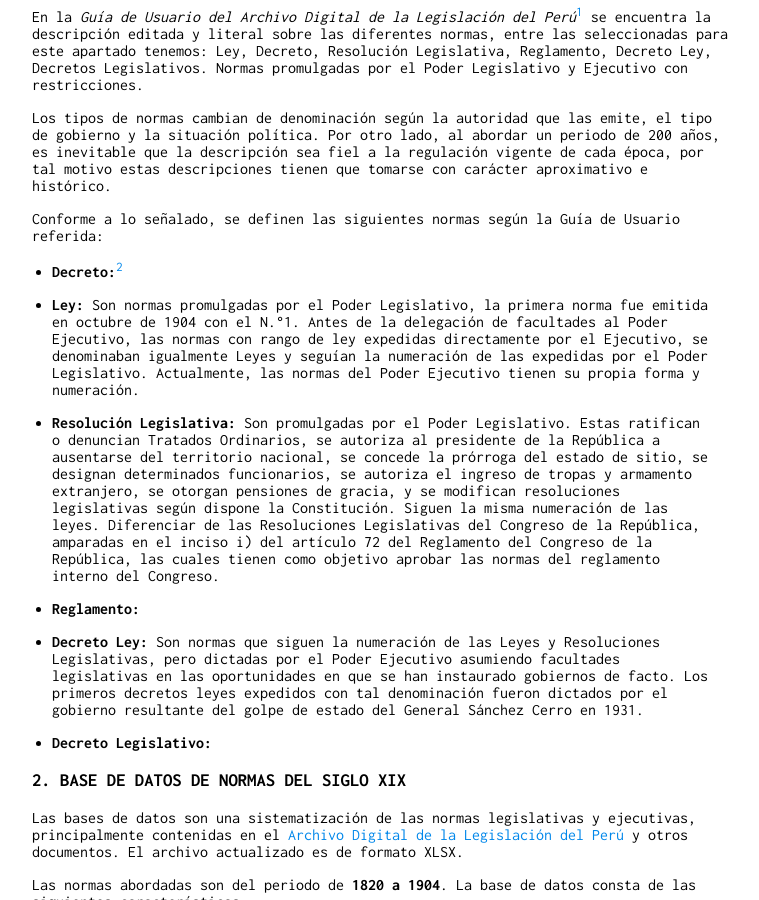
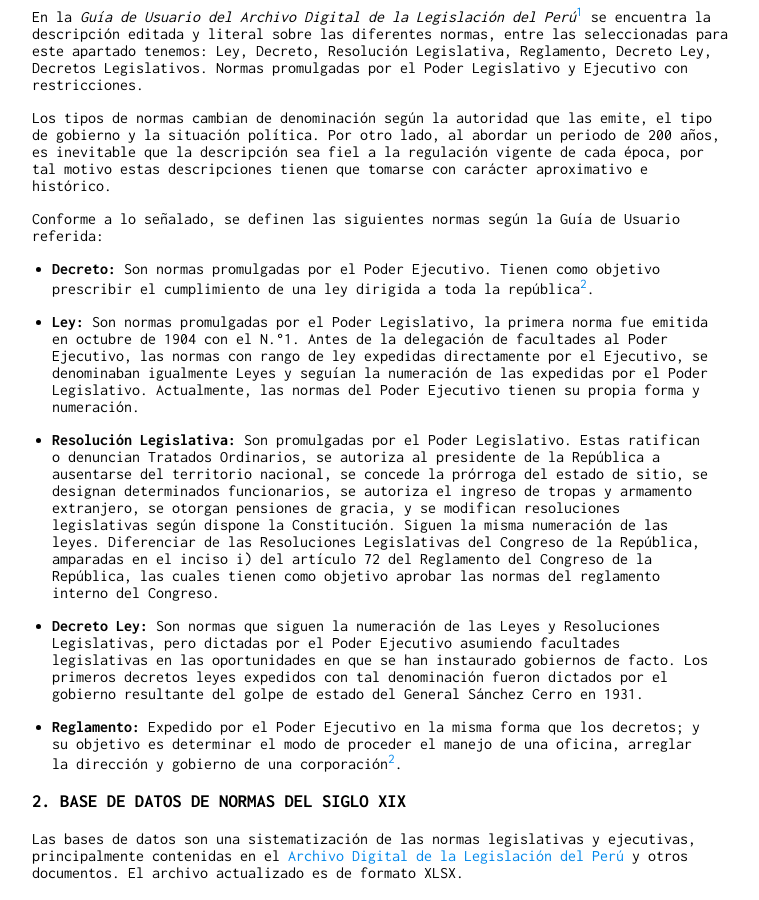
Before and after one commit to actio1680/actio1680.github.io, a Jekyll site: the page built from proyecto1/presentacion1.md, in a window 1280 px wide and 900 px high, scrolled down 887 px. Shown: the whole window, without its empty margins (258-1017 px from the left). Built offline with Jekyll 4.4.1, drawn with Linux system fonts in a browser that asks for light colours; our own code applies the rules of GitHub Pages for plain Markdown files; some of the changed text lies outside the part shown.

Commit message:
Update presentacion1.md

```diff
--- a/proyecto1/presentacion1.md
+++ b/proyecto1/presentacion1.md
@@ -30,19 +30,16 @@ Los tipos de normas cambian de denominación según la autoridad que las emite,
 
 Conforme a lo señalado, se definen las siguientes normas según la Guía de Usuario referida:
 
- - **Decreto:**[^2]
+ - **Decreto:** Son normas promulgadas por el Poder Ejecutivo. Tienen como objetivo prescribir el cumplimiento de una ley dirigida a toda la república[^2].
 
  - **Ley:** Son normas promulgadas por el Poder Legislativo, la primera norma fue emitida en octubre de 1904 con el N.°1. Antes de la delegación de facultades al Poder Ejecutivo, las normas con rango de ley expedidas directamente por el Ejecutivo, se denominaban igualmente Leyes y seguían la numeración de las expedidas por el Poder Legislativo. Actualmente, las normas del Poder Ejecutivo tienen su propia forma y numeración.
 
  - **Resolución Legislativa:**  Son promulgadas por el Poder Legislativo. Estas ratifican o denuncian Tratados Ordinarios, se autoriza al presidente de la República a ausentarse del territorio nacional, se concede la prórroga del estado de sitio, se designan determinados funcionarios, se autoriza el ingreso de tropas y armamento extranjero, se otorgan pensiones de gracia, y se modifican resoluciones legislativas según dispone la Constitución. Siguen la misma numeración de las leyes.
 Diferenciar de las Resoluciones Legislativas del Congreso de la República, amparadas en el inciso i) del artículo 72 del Reglamento del Congreso de la República, las cuales tienen como objetivo aprobar las normas del reglamento interno del Congreso.
 
- - **Reglamento:**
-
  - **Decreto Ley:** Son  normas que siguen la numeración de las Leyes y Resoluciones Legislativas, pero dictadas por el Poder Ejecutivo asumiendo facultades legislativas en las oportunidades en que se han instaurado gobiernos de facto. Los primeros decretos leyes expedidos con tal denominación fueron dictados por el gobierno resultante del golpe de estado del General Sánchez Cerro en 1931.
 
-- **Decreto Legislativo:**
-
+ - **Reglamento:** Expedido por el Poder Ejecutivo en la misma forma que los decretos; y su objetivo es determinar el modo de proceder el manejo de una oficina, arreglar la dirección y gobierno de una corporación[^2].
 
 
 ### 2. BASE DE DATOS DE NORMAS DEL SIGLO XIX
@@ -59,7 +56,6 @@ Las normas abordadas son del periodo de **1820 a 1904**. La base de datos consta
 La característica **Promulgación_B** fue agregada para lograr organizar las fechas de promulgación de manera ascendente o descendente.
 
 
-
 |DOCUMENTOS||
 | --- | --- |
 | **Archivo XLSX** ||
@@ -68,7 +64,6 @@ La característica **Promulgación_B** fue agregada para lograr organizar las fe
 | **Archivo HTML**||
 |Está elaborado para tener una visualización directa y rápida del contenido. El cual no contiene las categorías de "promulgación" y "enlace", ni las actualizaciones de la base de datos XLSX. |![HTML](https://user-images.githubusercontent.com/54146735/206073437-8af3a156-977b-4f75-a25d-53edff7ce559.png)|
 ||[Descargar HTML](https://github.com/actio1680/Cuerpos-legales-Peru/blob/main/Normas-Legislativo-Ejecutivo/BD-Normas-XIX/Normas-LE-XIX.html)|
-
 
 
 ### 3. BASE DE DATOS DE NORMAS DEL SIGLO XX y XXI
@@ -87,7 +82,6 @@ La base de datos consta de las siguientes características:
 La característica **Promulgación** fue agregada con la pretensión de establecer una fecha guía inalterable, a diferencia de la fecha de publicación que cambia según la época. En la actualidad, según la Constitución de 1993 sobre la vigencia y obligatoriedad de la ley, articulo 109; señala que, la ley es obligatoria desde el día siguiente de su publicación en el diario oficial, salvo alguna disposición contraria de la misma ley que posterga su vigencia en todo o en parte.
 
 
-
 |DOCUMENTOS||
 | --- | --- |
 | **Archivo XLSX** ||
@@ -98,7 +92,7 @@ La característica **Promulgación** fue agregada con la pretensión de establec
 ||[Descargar HTML](https://github.com/actio1680/Cuerpos-legales-Peru/blob/main/Normas-Legislativo-Ejecutivo/BD-Normas-XX-XXI/Normas-LE-XX-XXI.html)|
 
 
-
+<br>
 <div align="right">
 <i>San Juan de Miraflores, 10 de diciembre de 2022</i><br>
 (Última actualización)
@@ -109,4 +103,4 @@ La característica **Promulgación** fue agregada con la pretensión de establec
 ---
 
 [^1]: Congreso del Perú. (s.f.). *Archivo Digital de la Legislación del Perú. Guía de Usuario*. [Enlace](https://www.leyes.congreso.gob.pe/documentos/Guia-Usuario.pdf)
-[^2]:
+[^2]: García, F. (1860). Diccionario de la Legislación Peruana. Tomo I A-D. Imprenta del Estado. [Enlace](http://bdh-rd.bne.es/viewer.vm?id=0000134395&page=1)
```
